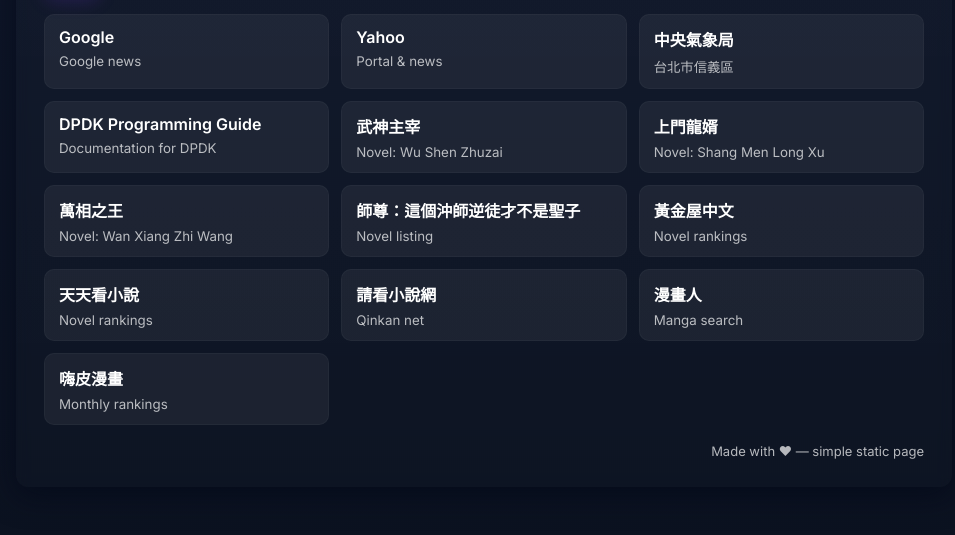
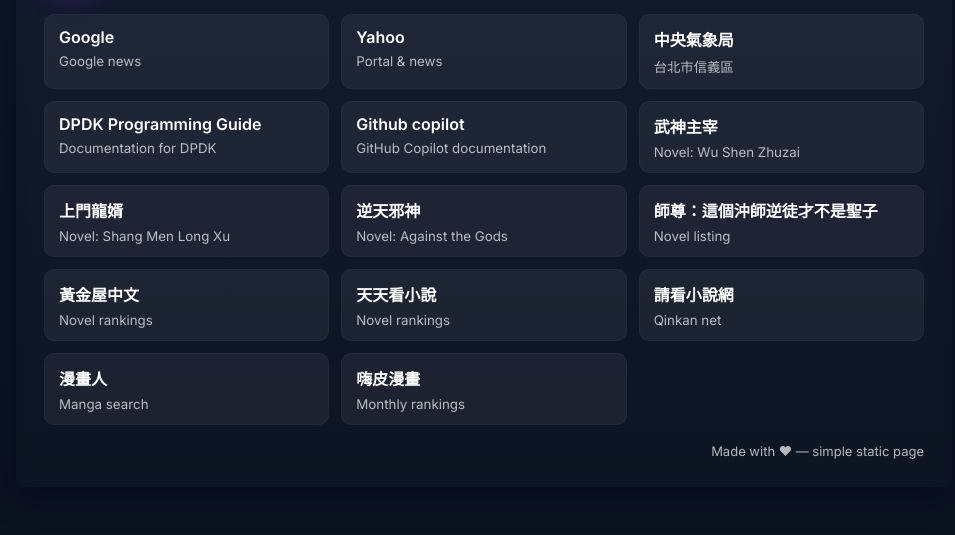
Before and after one commit to cwen880430/cwen880430.github.io, a plain HTML site: page index.html in a window 1280 px wide. Shown: the part 233-768 px from the top of the page, without its empty margins (156-1111 px from the left). Drawn offline with Linux system fonts and the light colour scheme.

Commit message:
add a new link

```diff
--- a/index.html
+++ b/index.html
@@ -79,9 +79,10 @@
                 <article class="card"><a href="https://tw.yahoo.com/">Yahoo</a><small>Portal & news</small></article>
                 <article class="card"><a href="https://www.cwa.gov.tw/V8/C/W/Town/Town.html?TID=6300200">中央氣象局</a><small>台北市信義區</small></article>
                 <article class="card"><a href="https://doc.dpdk.org/guides/prog_guide/">DPDK Programming Guide</a><small>Documentation for DPDK</small></article>
+                <article class="card"><a href="https://docs.github.com/en/copilot">Github copilot</a><small>GitHub Copilot documentation</small></article>
                 <article class="card"><a href="https://uukanshu.cc/book/10500/">武神主宰</a><small>Novel: Wu Shen Zhuzai</small></article>
                 <article class="card"><a href="https://www.drxsw.com/zh_hant/book/1149842/">上門龍婿</a><small>Novel: Shang Men Long Xu</small></article>
-                <article class="card"><a href="https://www.ttkan.co/novel/chapters/wanxiangzhiwang-tiancantudou">萬相之王</a><small>Novel: Wan Xiang Zhi Wang</small></article>
+                <article class="card"><a href="https://uukanshu.cc/book/11350/">逆天邪神</a><small>Novel: Against the Gods</small></article>
                 <article class="card"><a href="https://www.novel543.com/0220300205">師尊：這個沖師逆徒才不是聖子</a><small>Novel listing</small></article>
                 <article class="card"><a href="https://t.hjwzw.com/bookhot.html">黃金屋中文</a><small>Novel rankings</small></article>
                 <article class="card"><a href="https://www.ttkan.co/novel/rank">天天看小說</a><small>Novel rankings</small></article>
```
